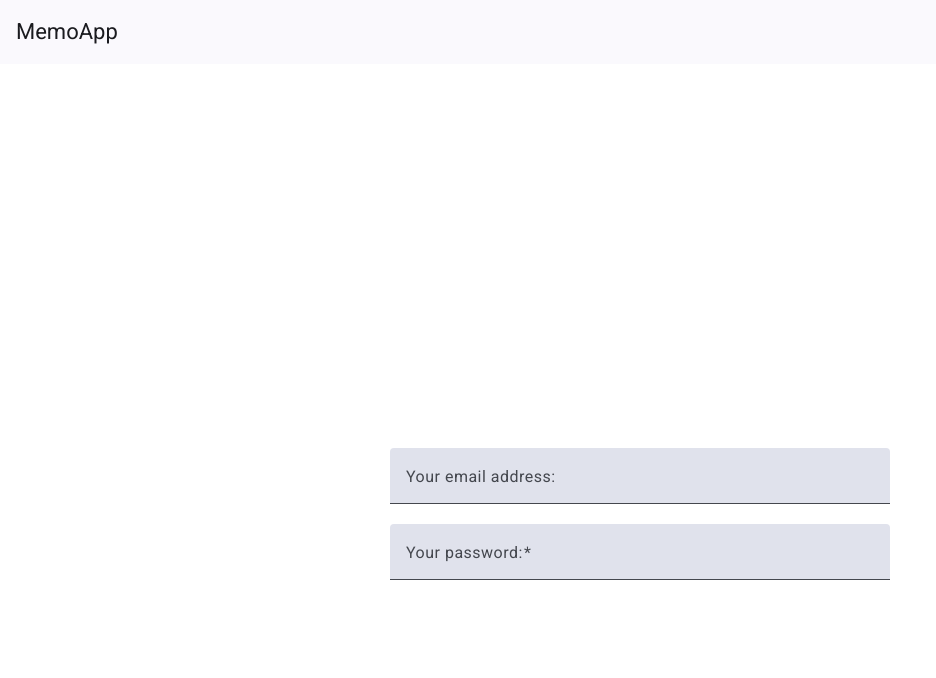
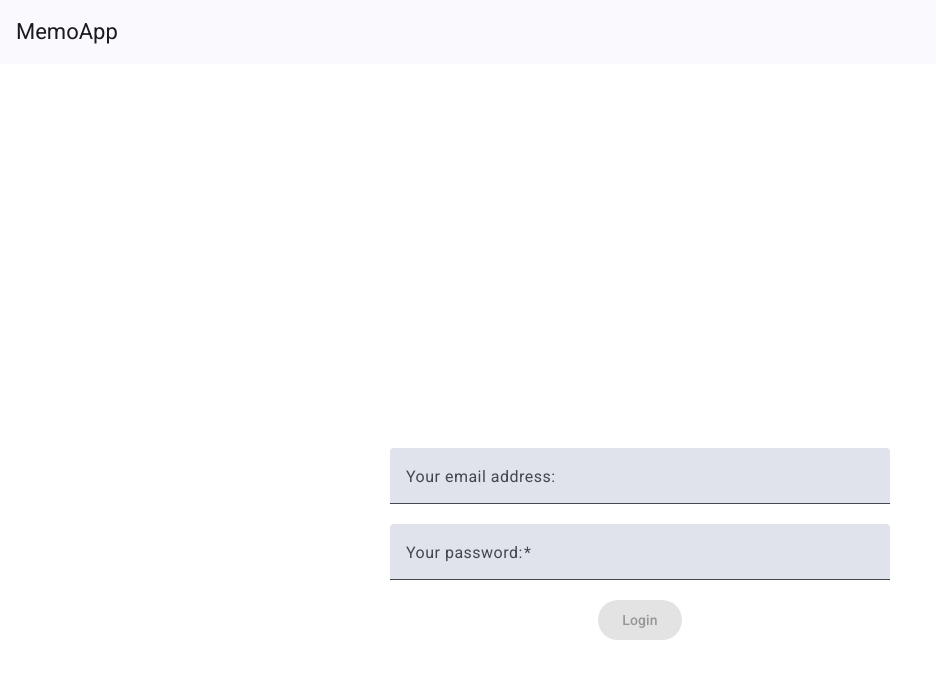
Before and after one commit to grizlizli/memo-app, an Angular app: page /auth/login in a window 1280 px wide. Shown: the top 678 px of the page, without its empty margins (0-936 px from the left). Built offline with nearby package versions, Linux system fonts and the light colour scheme.

Commit message:
disable login button

```diff
--- a/src/app/pages/login/login.component.html
+++ b/src/app/pages/login/login.component.html
@@ -16,4 +16,6 @@
       <mat-error>Password is <strong>required</strong></mat-error>
     }
   </mat-form-field>
+
+  <button mat-flat-button [disabled]="form.invalid">Login</button>
 </form>
```
Also changed, not shown: src/app/pages/login/login.component.ts (+7 -1 lines).
